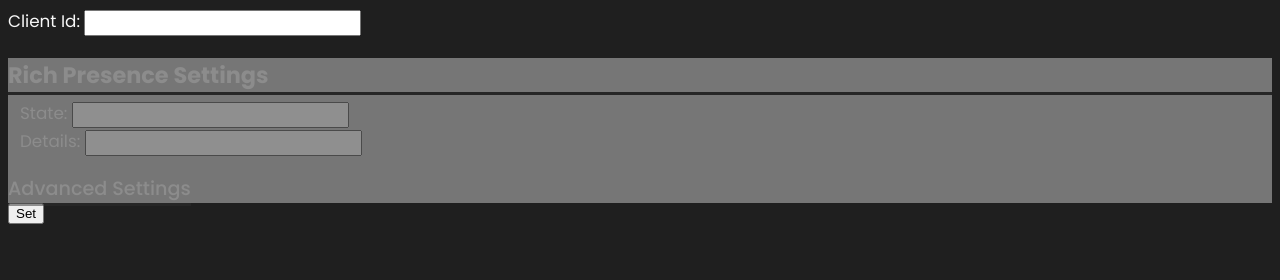
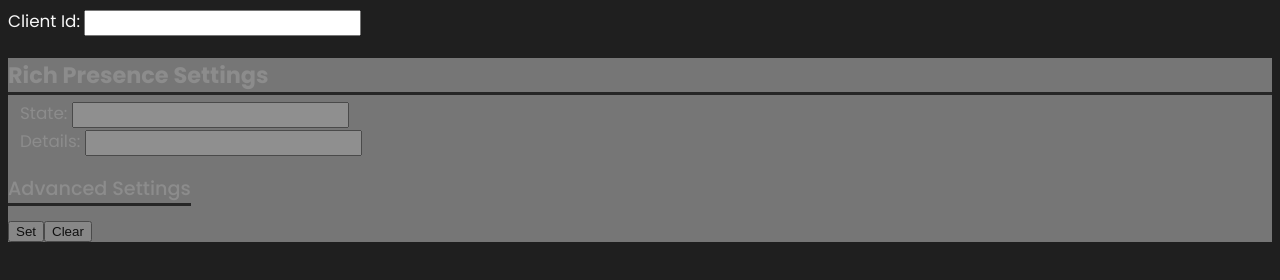
Before and after one commit to Edqe14/drich-presence, an Electron app: page main/main.html in a window 1280 px wide. Drawn offline with Linux system fonts and the light colour scheme.

Commit message:
Added Rich Presence Functions

```diff
--- a/main/main.html
+++ b/main/main.html
@@ -28,9 +28,10 @@
             <label>Large Image Text: <input type="text" id="largeText" placeholder="Optional"></label><br>
             <label>Small Image Text: <input type="text" id="largeText" placeholder="Optional"></label>
         </div>
+        <br><br>
+        <footer>
+            <button id="set" onclick="set()">Set</button><button id="clear" onclick="clear()">Clear</button>
+        </footer>
     </main>
-    <footer>
-        <button id="set">Set</button>
-    </footer>
 </body>
 </html>
--- a/main/scripts/richPresence.js
+++ b/main/scripts/richPresence.js
@@ -0,0 +1,36 @@
+const RPC = require("discord-rpc");
+let client;
+
+function set() {
+    const id = document.getElementById('client'),
+          state = document.getElementById('state'),
+          details = document.getElementById('details'),
+          largeImageKey = document.getElementById('largeKey'),
+          smallImageKey = document.getElementById('smallKey'),
+          largeImageText = document.getElementById('largeText'),
+          smallImageText = document.getElementById('smallText');
+
+    if(!id || id.value.length <= 0) return;
+
+    client = new RPC.Client({ transport: 'ipc' });
+    client.login({ clientId: id.value });
+
+    client.once('ready', ()=>{
+        let presence = {
+            instance: true
+        };
+        if(state && state.value.length > 0) presence.state = state.value;
+        if(details && details.value.length > 0) presence.details = details.value;
+        if(largeImageKey && largeImageKey.value.length > 0) presence.largeImageKey = largeImageKey.value;
+        if(smallImageKey && smallImageKey.value.length > 0) presence.smallImageKey = smallImageKey.value;
+        if(largeImageText && largeImageText.value.length > 0) presence.largeImageText = largeImageText.value;
+        if(smallImageText && smallImageText.value.length > 0) presence.smallImageText = smallImageText.value;
+
+        client.setActivity(presence);
+    });
+};
+
+function clear() {
+    if(!client) return;
+    client.clearActivity();
+}
```
